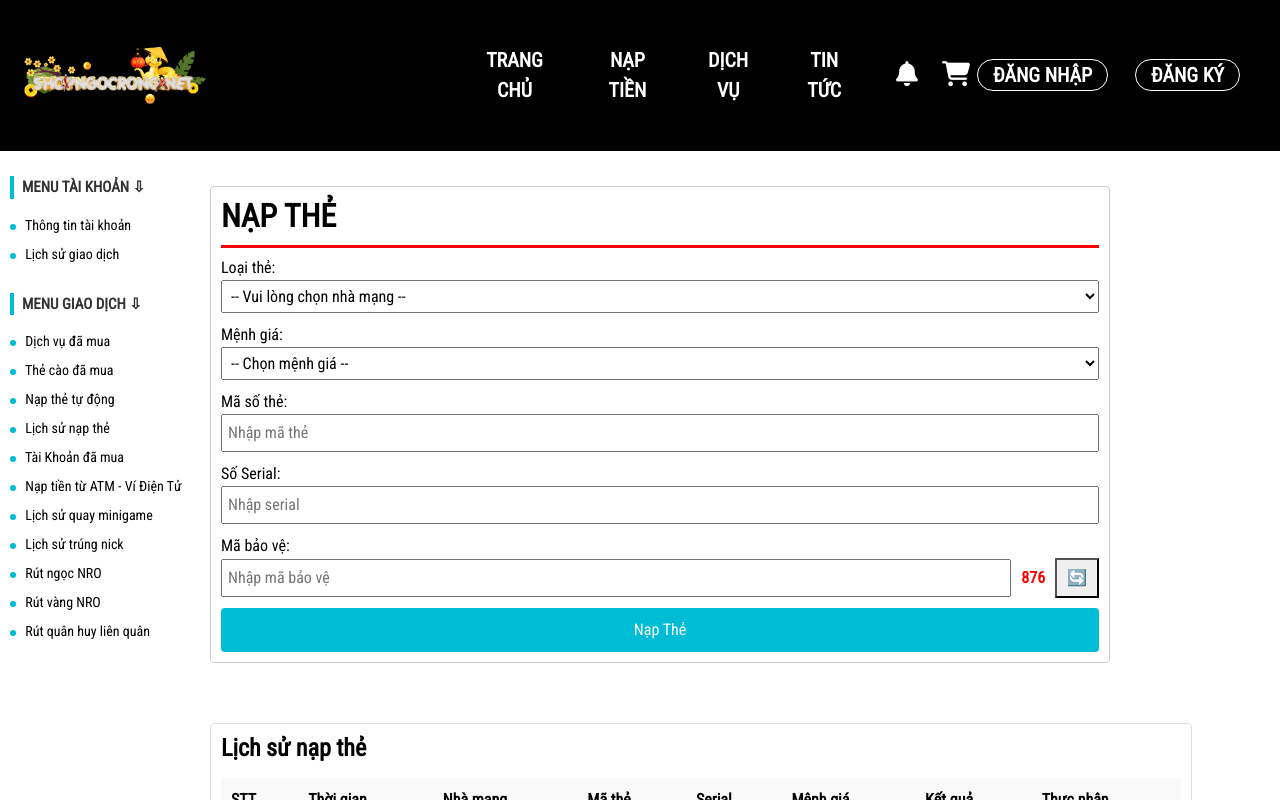
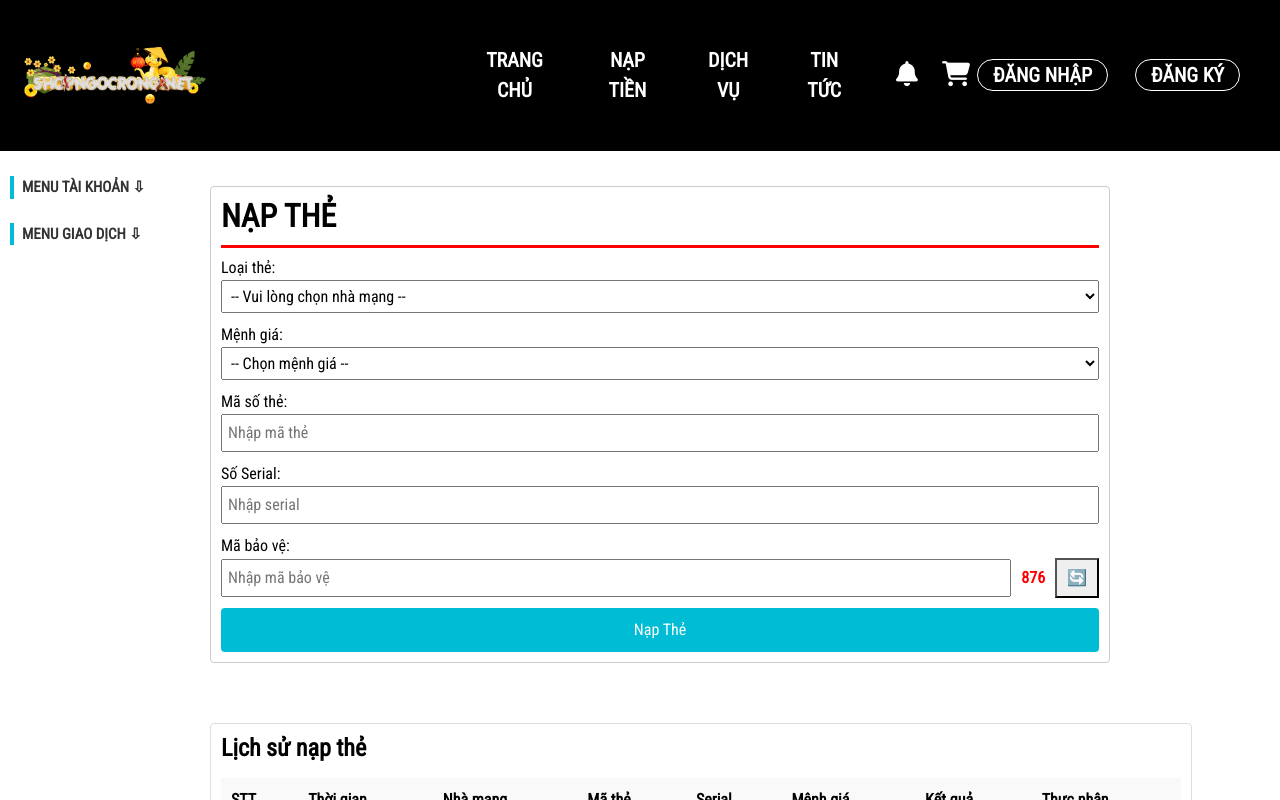
Before and after one commit to Trungduzi/fenrobytrungduzi, a React (Vite) app: page /nap-the-tu-dong in a window 1280 px wide. Built offline with nearby package versions, Linux system fonts and the light colour scheme.

Commit message:
fix 20:30 19/08/2025

```diff
--- a/components/Siderbar.jsx
+++ b/components/Siderbar.jsx
@@ -1,5 +1,6 @@
 import { NavLink } from "react-router-dom";
 import "./sliderbar.scss";
+import { useState } from "react";
 
 const transactionMenuItems = [
     { label: "Dịch vụ đã mua", link: "/dich-vu-da-mua" },
@@ -16,11 +17,26 @@ const transactionMenuItems = [
 ];
 
 export default function Sidebar() {
+
+    const [show, setShow] = useState(false);
+    const [show1, setShow1] = useState(false);
+    const handleClick = () => {
+        setShow(!show);
+    }
+
+    const handleClick1 = () => {
+        setShow1(!show1);
+    }
+
+
+
     return (
         <div className="sidebar-container">
             <div className="sidebar-row">
                 <div className="sidebarSection">
-                    <div className="sectionTitle">MENU TÀI KHOẢN ⇩</div>
+                    <div className="sectionTitle" onClick={handleClick}>MENU TÀI KHOẢN ⇩</div>
+                    {show ? (
+                        <>
                             <ul className="menuList">
                                 <li>
                                     <NavLink to="/thong-tin-tai-khoan" className="menuLink">
@@ -33,12 +49,18 @@ export default function Sidebar() {
                                     </NavLink>
                                 </li>
                             </ul>
+                        </>
+                    ) : (
+                        <></>
+                    )}
                 </div>
 
 
 
                 <div className="sidebarSection">
-                    <div className="sectionTitle">MENU GIAO DỊCH ⇩</div>
+                    <div className="sectionTitle" onClick={handleClick1}>MENU GIAO DỊCH ⇩</div>
+                    {show1 ? (
+                        <>
                             <ul className="menuList">
                                 {transactionMenuItems.map((item, index) => (
                                     <li key={index}>
@@ -48,6 +70,10 @@ export default function Sidebar() {
                                     </li>
                                 ))}
                             </ul>
+                        </>
+                    ) : (
+                        <></>
+                    )}
                 </div>
             </div>
         </div>
--- a/components/sliderbar.scss
+++ b/components/sliderbar.scss
@@ -86,4 +86,8 @@
         position: relative;
         // text-align: center;
     }
+
+    .sidebarSection:hover .menuList {
+        display: block;
+    }
 }
```
Lines whose indentation alone changed are shown as unchanged.
